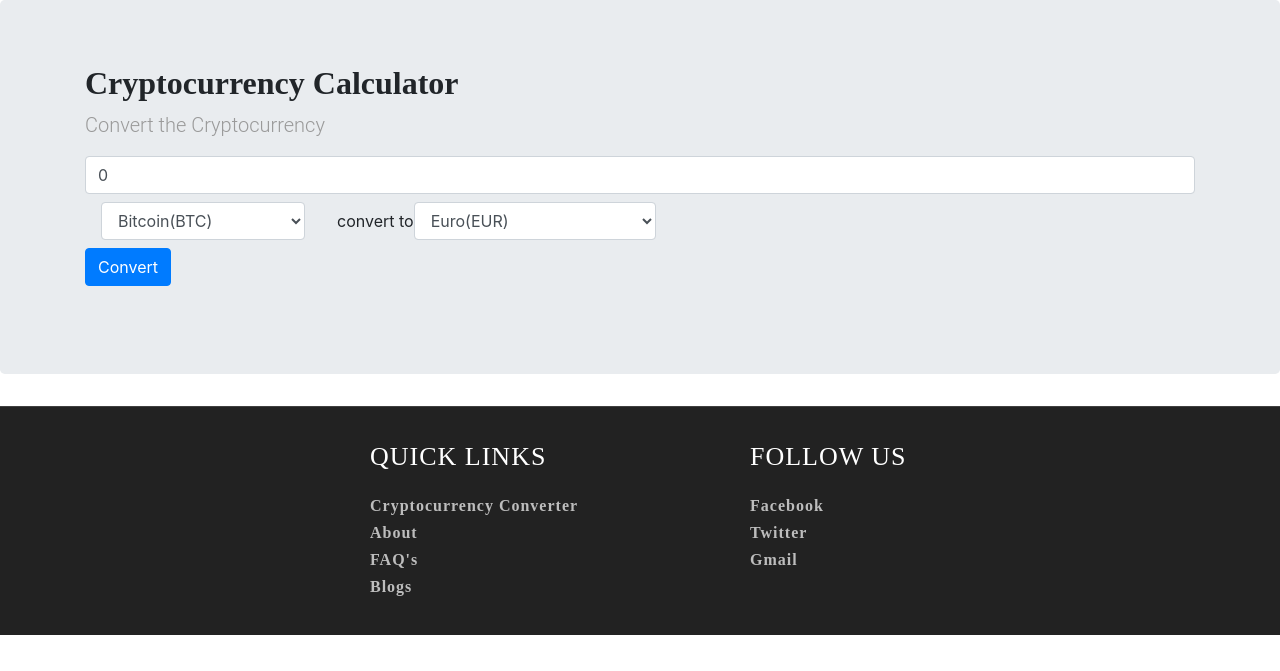
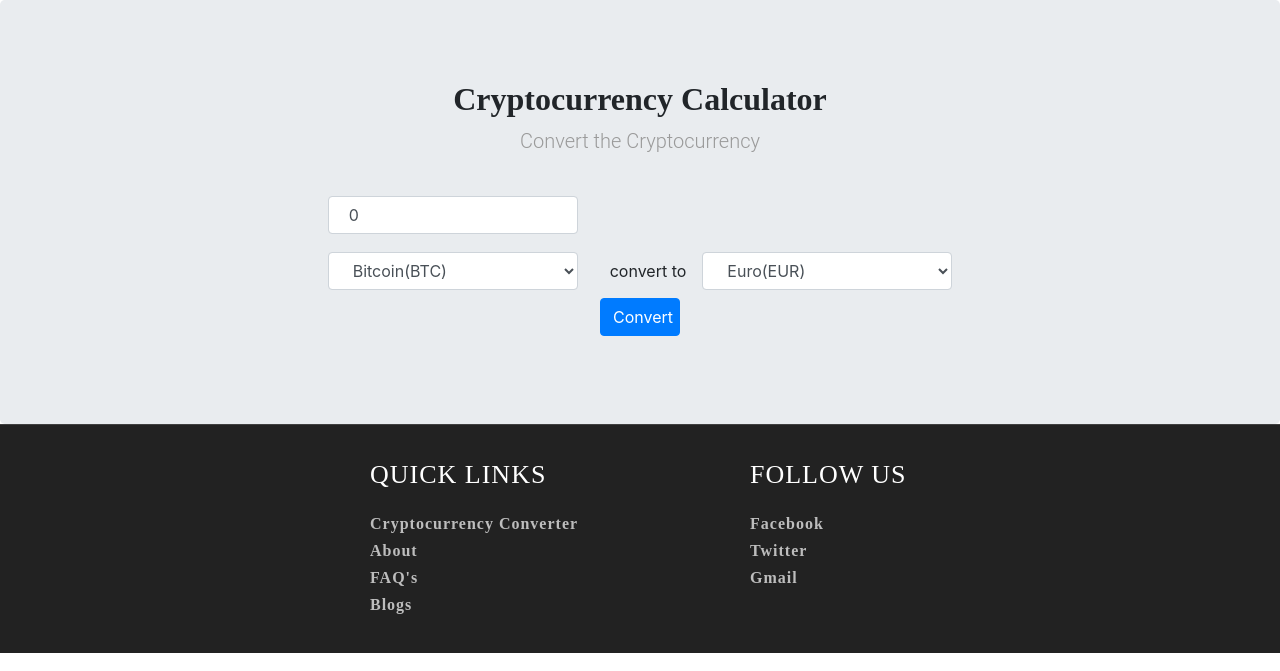
Before and after one commit to arjuns007/CryptOS, a Django app: template home/templates/cal_con.html in a window 1280 px wide. Shown: the part 129-800 px from the top of the page. Run offline with Django 3.2, Linux system fonts and the light colour scheme; the template is opened without the code that fills it, so the values that code supplies are empty; parts of the project's set-up code (start-up, migrations or seed data) failed here and were passed over; some libraries are stand-ins or nearby versions.

Commit message:
Update style.css

```diff
--- a/static/home/css/style.css
+++ b/static/home/css/style.css
@@ -662,6 +662,54 @@ a:focus, a:hover {
 }
 
 /*=================================================================
+  Calculator section
+==================================================================*/
+.center-row{
+  text-align: center;
+}
+.converter {
+  padding: auto;
+  margin-bottom: 0;
+
+
+}
+.converter h2{
+  padding-top: 1rem;
+}
+
+
+.converter form{
+  justify-content: center;
+  margin-top: 40px;
+  display: grid;
+
+}
+
+.converter form input{
+  padding: 4px 20px;
+  width: 250px;
+  margin-left: 16px;
+  margin-bottom: 10px;
+}
+
+.converter form select{
+padding: 4px 20px;
+width: 250px !important;
+
+}
+.converter form label{
+  margin-right: 16px;
+}
+
+.converter .results{
+  color: #000;
+}
+
+.converter button{
+  margin: 0 15px;
+  width: 80px;
+}
+/*=================================================================
   Footer section
 ==================================================================*/
 .top-footer {
```
